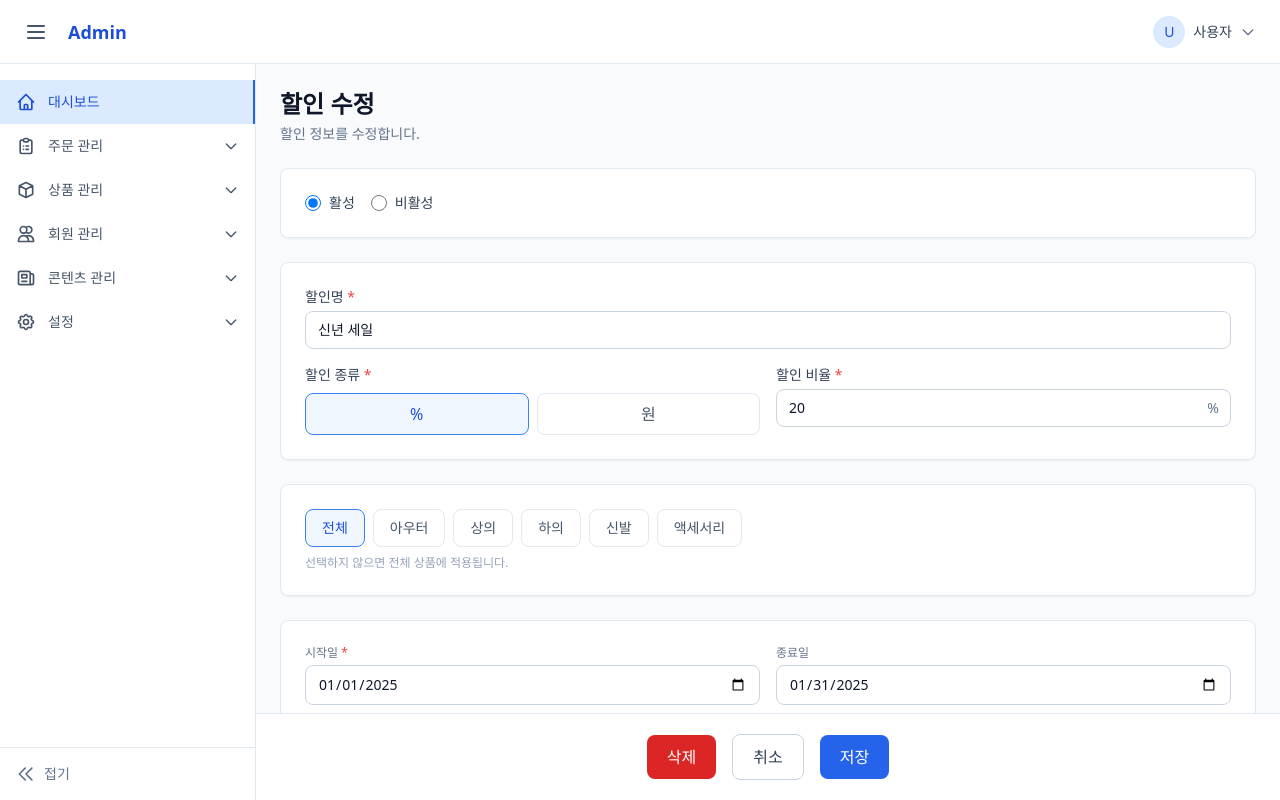
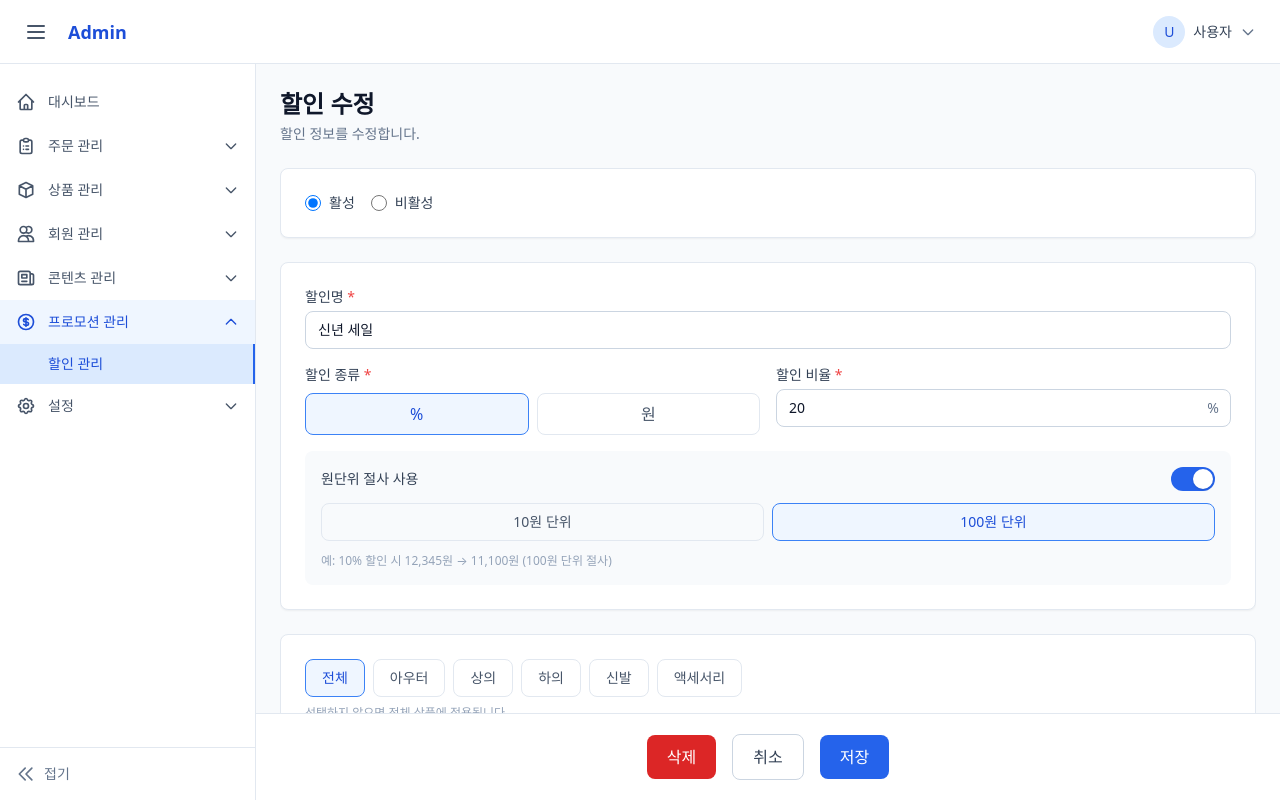
Before and after one commit to signaldecode/temp_admin, a Nuxt app: page /admin/promotions/discounts/1 in a window 1280 px wide. Built offline with nearby package versions, Linux system fonts and the light colour scheme.

Commit message:
style: 할인 관리 페이지 추가

```diff
--- a/app/data/navigation.js
+++ b/app/data/navigation.js
@@ -38,7 +38,7 @@ export const navigationItems = [
     icon: '<svg fill="none" stroke="currentColor" viewBox="0 0 24 24"><path stroke-linecap="round" stroke-linejoin="round" stroke-width="2" d="M12 4.354a4 4 0 110 5.292M15 21H3v-1a6 6 0 0112 0v1zm0 0h6v-1a6 6 0 00-9-5.197M13 7a4 4 0 11-8 0 4 4 0 018 0z"/></svg>',
     children: [
       { id: 'users-list', label: '회원 목록', to: '/admin/users' },
-      // { id: 'users-grades', label: '회원 등급', to: '/admin/users/grades' },
+      { id: 'users-grades', label: '회원 등급', to: '/admin/users/grades' },
     ],
   },
   {
@@ -53,15 +53,15 @@ export const navigationItems = [
       { id: 'contents-qna', label: 'Q&A', to: '/admin/contents/qna' },
     ],
   },
-  // {
-  //   id: 'promotions',
-  //   label: '프로모션 관리',
-  //   icon: '<svg fill="none" stroke="currentColor" viewBox="0 0 24 24"><path stroke-linecap="round" stroke-linejoin="round" stroke-width="2" d="M12 8c-1.657 0-3 .895-3 2s1.343 2 3 2 3 .895 3 2-1.343 2-3 2m0-8c1.11 0 2.08.402 2.599 1M12 8V7m0 1v8m0 0v1m0-1c-1.11 0-2.08-.402-2.599-1M21 12a9 9 0 11-18 0 9 9 0 0118 0z"/></svg>',
-  //   children: [
-  //     { id: 'promotions-discounts', label: '할인 관리', to: '/admin/promotions/discounts' },
-  //     { id: 'promotions-coupons', label: '쿠폰 관리', to: '/admin/promotions/coupons' },
-  //   ],
-  // },
+  {
+    id: 'promotions',
+    label: '프로모션 관리',
+    icon: '<svg fill="none" stroke="currentColor" viewBox="0 0 24 24"><path stroke-linecap="round" stroke-linejoin="round" stroke-width="2" d="M12 8c-1.657 0-3 .895-3 2s1.343 2 3 2 3 .895 3 2-1.343 2-3 2m0-8c1.11 0 2.08.402 2.599 1M12 8V7m0 1v8m0 0v1m0-1c-1.11 0-2.08-.402-2.599-1M21 12a9 9 0 11-18 0 9 9 0 0118 0z"/></svg>',
+    children: [
+      { id: 'promotions-discounts', label: '할인 관리', to: '/admin/promotions/discounts' },
+      // { id: 'promotions-coupons', label: '쿠폰 관리', to: '/admin/promotions/coupons' },
+    ],
+  },
   // {
   //   id: 'statistics',
   //   label: '통계',
--- a/app/pages/admin/promotions/discounts/[id].vue
+++ b/app/pages/admin/promotions/discounts/[id].vue
@@ -29,11 +29,19 @@ const categoryOptions = [
   { value: 'acc', label: '액세서리' },
 ]
 
+// 원단위 절사 옵션
+const roundingUnitOptions = [
+  { value: 10, label: '10원 단위' },
+  { value: 100, label: '100원 단위' },
+]
+
 // 폼 데이터
 const form = ref({
   name: '',
   type: 'percent',
   value: 0,
+  useRounding: false,
+  roundingUnit: 10,
   targetCategories: [],
   startDate: '',
   endDate: '',
@@ -72,6 +80,8 @@ const fetchDiscount = async () => {
     name: '신년 세일',
     type: 'percent',
     value: 20,
+    useRounding: true,
+    roundingUnit: 100,
     targetCategories: [],
     startDate: '2025-01-01',
     endDate: '2025-01-31',
@@ -107,6 +117,8 @@ const handleSave = async () => {
     name: form.value.name,
     type: form.value.type,
     value: form.value.value,
+    useRounding: form.value.type === 'percent' ? form.value.useRounding : false,
+    roundingUnit: form.value.type === 'percent' && form.value.useRounding ? form.value.roundingUnit : null,
     targetCategories: form.value.targetCategories.length > 0 ? form.value.targetCategories : null,
     startDate: form.value.startDate,
     endDate: form.value.hasEndDate ? form.value.endDate : null,
@@ -213,6 +225,46 @@ onMounted(() => {
               </div>
             </div>
           </div>
+
+          <!-- 원단위 절사 (% 선택 시에만 표시) -->
+          <div v-if="form.type === 'percent'" class="p-4 bg-neutral-50 rounded-lg space-y-3">
+            <label class="flex items-center justify-between cursor-pointer">
+              <span class="text-sm font-medium text-neutral-700">원단위 절사 사용</span>
+              <button
+                type="button"
+                role="switch"
+                :aria-checked="form.useRounding"
+                :class="[
+                  'relative inline-flex h-6 w-11 flex-shrink-0 cursor-pointer rounded-full border-2 border-transparent transition-colors duration-200 ease-in-out focus:outline-none focus:ring-2 focus:ring-primary-500 focus:ring-offset-2',
+                  form.useRounding ? 'bg-primary-600' : 'bg-neutral-200',
+                ]"
+                @click="form.useRounding = !form.useRounding"
+              >
+                <span
+                  :class="[
+                    'pointer-events-none inline-block h-5 w-5 transform rounded-full bg-white shadow ring-0 transition duration-200 ease-in-out',
+                    form.useRounding ? 'translate-x-5' : 'translate-x-0',
+                  ]"
+                />
+              </button>
+            </label>
+            <div v-if="form.useRounding" class="flex gap-2">
+              <label
+                v-for="opt in roundingUnitOptions"
+                :key="opt.value"
+                :class="[
+                  'flex-1 px-4 py-2 border rounded-lg cursor-pointer transition-colors text-center text-sm',
+                  form.roundingUnit === opt.value ? 'border-primary-500 bg-primary-50 text-primary-700 font-medium' : 'border-neutral-200 hover:border-neutral-300 text-neutral-600',
+                ]"
+              >
+                <input v-model="form.roundingUnit" type="radio" :value="opt.value" class="sr-only">
+                {{ opt.label }}
+              </label>
+            </div>
+            <p v-if="form.useRounding" class="text-xs text-neutral-400">
+              예: 10% 할인 시 12,345원 → {{ form.roundingUnit === 10 ? '11,110원 (10원 단위 절사)' : '11,100원 (100원 단위 절사)' }}
+            </p>
+          </div>
         </div>
       </UiCard>
 
--- a/app/pages/admin/settings/policies.vue
+++ b/app/pages/admin/settings/policies.vue
@@ -327,7 +327,7 @@ onMounted(() => {
               </div>
               <div>
                 <label class="block text-sm font-medium text-neutral-700 mb-1">
-                  적립금 최대 사용 금액
+                  최대 사용 적립금
                 </label>
                 <div class="flex items-center gap-2">
                   <span class="text-sm text-neutral-500">주문 금액의</span>
```
